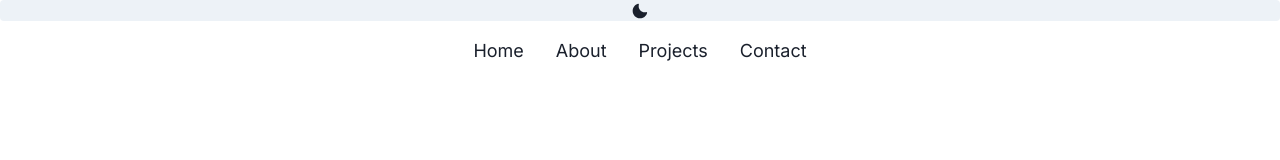
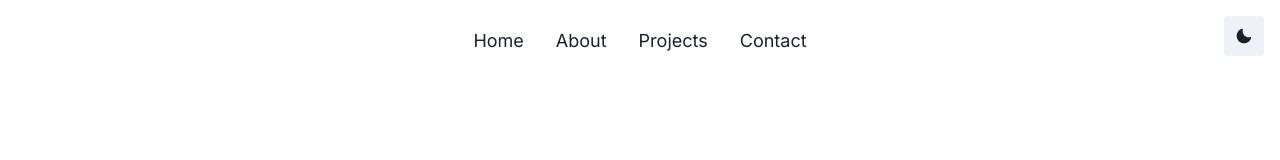
Before and after one commit to soniaS4nt/Portfolio, a React (Vite) app: page /#/ in a window 1280 px wide. Shown: the top 160 px of the page. Built offline with nearby package versions, Linux system fonts and the light colour scheme; grey boxes are pictures that could not be loaded.

Commit message:
Add the style

```diff
--- a/src/components/Layout/components/MainMenu/index.tsx
+++ b/src/components/Layout/components/MainMenu/index.tsx
@@ -2,6 +2,7 @@ import { CloseIcon, HamburgerIcon } from "@chakra-ui/icons";
 import { IconButton } from "@chakra-ui/react";
 import { useState } from "react";
 import ButtonColorMode from "../../../ButtonColorMode";
+import { ContainerFix } from "../../../ButtonColorMode/styles";
 import {
   NavbarContainer,
   NavbarExtendedContainer,
@@ -17,13 +18,13 @@ const MainMenu: React.FC = () => {
 
   return (
     <NavbarContainer extendNavbar={extendNavbar}>
-      <ButtonColorMode />
       <NavbarInnerContainer>
         <NavbarLinkContainer>
           <NavbarLink to="/">Home</NavbarLink>
           <NavbarLink to="/about">About</NavbarLink>
           <NavbarLink to="/projects">Projects</NavbarLink>
           <NavbarLink to="/contact">Contact</NavbarLink>
+
           <OpenLinksButton>
             <IconButton
               aria-label="Search database"
@@ -40,6 +41,9 @@ const MainMenu: React.FC = () => {
             />
           </OpenLinksButton>
         </NavbarLinkContainer>
+        <ContainerFix>
+          <ButtonColorMode />
+        </ContainerFix>
       </NavbarInnerContainer>
       {extendNavbar && (
         <NavbarExtendedContainer>
```
